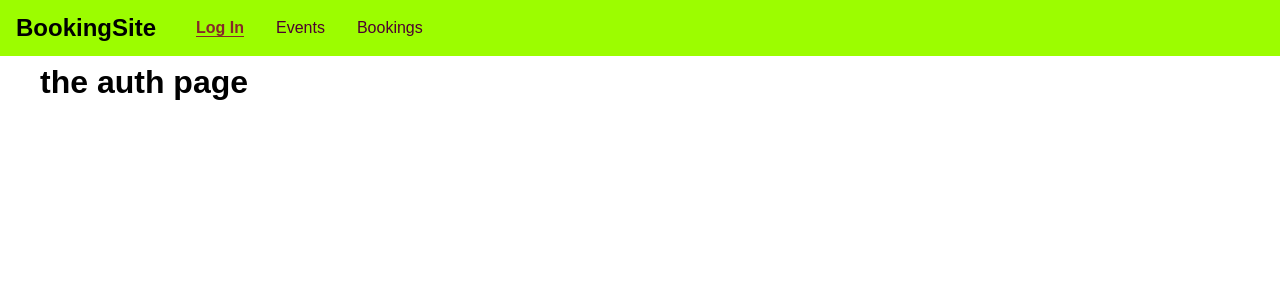
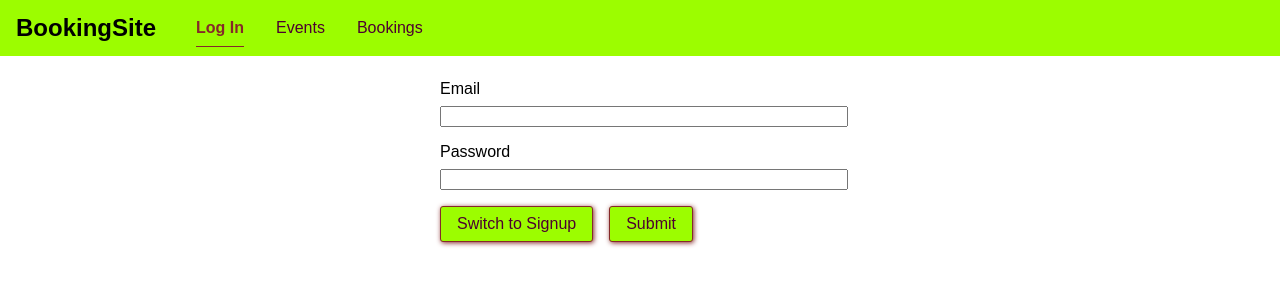
Before and after one commit to DanielDawidowski/BookingSite, a React (Create React App) app in the folder frontend/: page /auth in a window 1280 px wide. Shown: the top 300 px of the page. Built offline with nearby package versions, Linux system fonts and the light colour scheme.

Commit message:
Connecting API to Frontend

```diff
--- a/frontend/src/App.js
+++ b/frontend/src/App.js
@@ -1,6 +1,6 @@
 import React, { Component } from 'react';
 import { BrowserRouter, Route, Redirect, Switch } from 'react-router-dom'
-import AuthPage from './pages/Auth'
+import AuthPage from './pages/Auth/Auth'
 import BookingsPage from './pages/Bookings'
 import EventsPage from './pages/Events'
 import MainNavigation from './components/Navigation/MainNavigation'
--- a/frontend/src/components/Navigation/MainNavigation.css
+++ b/frontend/src/components/Navigation/MainNavigation.css
@@ -42,4 +42,5 @@
     color: rgb(133, 41, 41);
     font-weight: 700;
     border-bottom: 1px solid rgb(133, 41, 41);
+    padding-bottom: 10px;
 }
--- a/frontend/src/pages/Auth.js
+++ /dev/null
@@ -1,11 +0,0 @@
-import React , { Component } from 'react'
-
-class AuthPage extends Component {
-    render() {
-        return (
-            <h1>the auth page</h1>
-        )
-    }
-}
-
-export default AuthPage
--- /dev/null
+++ b/frontend/src/pages/Auth/Auth.css
@@ -0,0 +1,38 @@
+.auth-form {
+    width: 25rem;
+    max-width: 80%;
+    margin: 5rem auto;
+}
+
+.form-control label,
+.form-control input {
+    width: 100%;
+    display: block;
+}
+
+.form-control label {
+    margin-bottom: 0.5rem;
+}
+
+.form-control {
+    margin-bottom: 1rem;
+}
+
+.form-actions button {
+    background: rgb(156, 253, 0);
+    font: inherit;
+    border: 1px solid rgb(133, 41, 41);
+    border-radius: 3px;
+    padding: 0.5rem 1rem;
+    margin-right: 1rem;
+    box-shadow: 1px 1px 5px rgb(133, 41, 41);
+    color:  rgb(77, 0, 47);
+    cursor: pointer;
+}
+
+.form-actions button:hover,
+.form-actions button:active {
+    background: rgb(133, 41, 41);
+    color: rgb(156, 253, 0);
+    box-shadow: 1px 1px 5px rgb(156, 253, 0);
+}
--- /dev/null
+++ b/frontend/src/pages/Auth/Auth.js
@@ -0,0 +1,101 @@
+import React , { Component } from 'react'
+
+import './Auth.css'
+
+class AuthPage extends Component {
+
+    state = {
+        isLogin: true
+    }
+
+    constructor(props) {
+     super(props)
+     this.emailEl = React.createRef()
+     this.passwordEl = React.createRef()
+    }
+
+    switchModeHandler = () => {
+        this.setState(prevState => {
+            return {isLogin: !prevState.isLogin}
+        })
+    }
+
+
+    submitHandler = (event) => {
+        event.preventDefault()
+        const email = this.emailEl.current.value
+        const password = this.passwordEl.current.value
+
+        if (email.trim().length === 0 || password.trim().length === 0) {
+            return
+        }
+
+        let requestBody = {
+            query: `
+                query {
+                    login(email: "${email}", password: "${password}") {
+                        userId
+                        token
+                        tokenExpiration
+                    }
+                }
+            `
+        }
+
+        if(!this.state.isLogin) {
+             requestBody = {
+                query: `
+                    mutation {
+                        createUser(userInput: {email: "${email}", password: "${password}"}) {
+                            _id
+                            email
+                        }
+                    }
+                `
+            }
+        }
+
+
+
+        fetch('http://localhost:8000/graphql', {
+            method: 'POST',
+            body: JSON.stringify(requestBody),
+            headers: {
+                'Content-Type': 'application/json'
+            }
+        })
+        .then(res => {
+            if (res.status !== 200 && res.status !== 201) {
+                throw new Error('Failed!')
+            }
+            return res.json()
+        })
+        .then(resData => {
+            console.log(resData)
+        })
+        .catch(err => {
+            console.log(err)
+        })
+    }
+
+    render() {
+        return (
+            <form className="auth-form" onSubmit={this.submitHandler}>
+                <div className="form-control">
+                    <label htmlFor="email">Email</label>
+                    <input type="email" id="email" ref={this.emailEl} />
+                </div>
+                <div className="form-control">
+                    <label htmlFor="password">Password</label>
+                    <input type="password" id="password" ref={this.passwordEl} />
+                </div>
+                <div className="form-actions">
+                    <button type="button" onClick={this.switchModeHandler}>Switch to {this.state.isLogin ? 'Signup' : 'Login'}</button>
+                    <button type="submit" >Submit</button>
+                </div>
+            </form>
+        )
+    }
+}
+
+export default AuthPage
```
Also changed, not shown: 1 other file (tests, documents, lock files or other folders).
